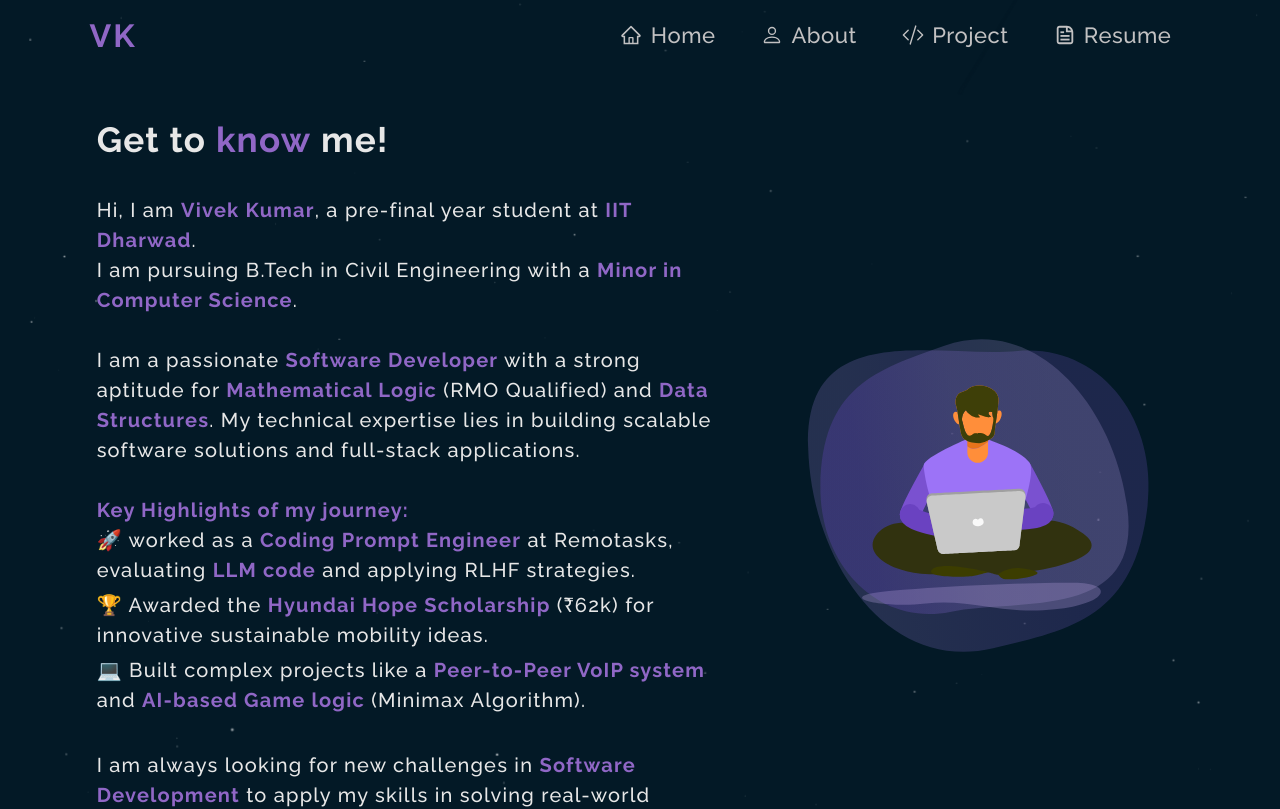
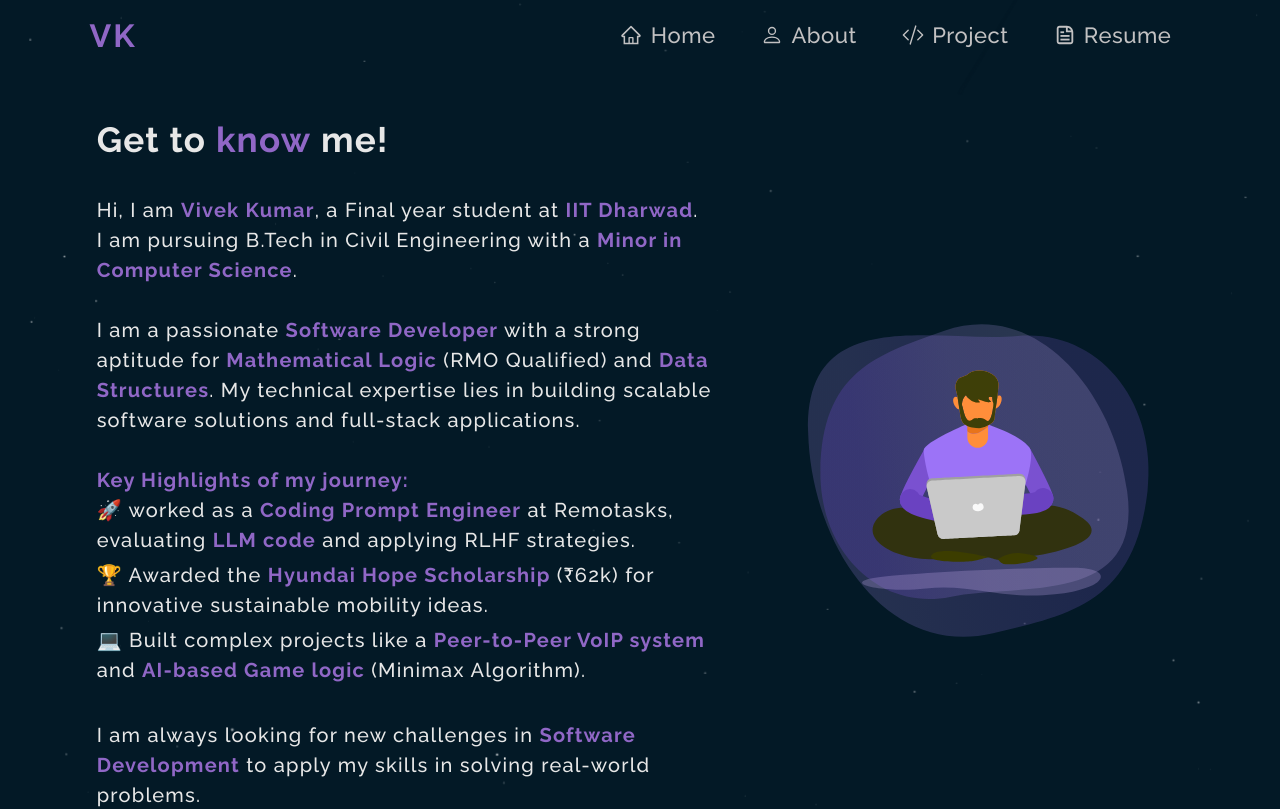
Before and after one commit to Rohan-75/Portfolio, a React (Create React App) app: page /About in a window 1280 px wide. Shown: the top 809 px of the page. Built offline with nearby package versions, Linux system fonts and the light colour scheme.

Commit message:
some changes made

```diff
--- a/src/Components/About.js
+++ b/src/Components/About.js
@@ -13,7 +13,7 @@ const About = () => {
 
           <div className="about">
             <p>
-              Hi, I am <b>Vivek Kumar</b>, a pre-final year student at <b>IIT Dharwad</b>. <br />
+              Hi, I am <b>Vivek Kumar</b>, a Final year student at <b>IIT Dharwad</b>. <br />
               I am pursuing B.Tech in Civil Engineering with a <b>Minor in Computer Science</b>.<br /><br />
 
               I am a passionate <b>Software Developer</b> with a strong aptitude for <b>Mathematical Logic</b> (RMO Qualified) and <b>Data Structures</b>.
--- a/src/Components/Projects.js
+++ b/src/Components/Projects.js
@@ -12,6 +12,7 @@ const Projects = () => {
         <ProjectBox projectName="P2PVoIP" />
         <ProjectBox projectName="WeatherWise" />
         <ProjectBox projectName="SimonGame" />
+        <ProjectBox projectName="QRGenerator" />
 
         {/* --- CORE CIVIL PROJECTS --- */}
         <ProjectBox projectName="SelfHealing" />
```
